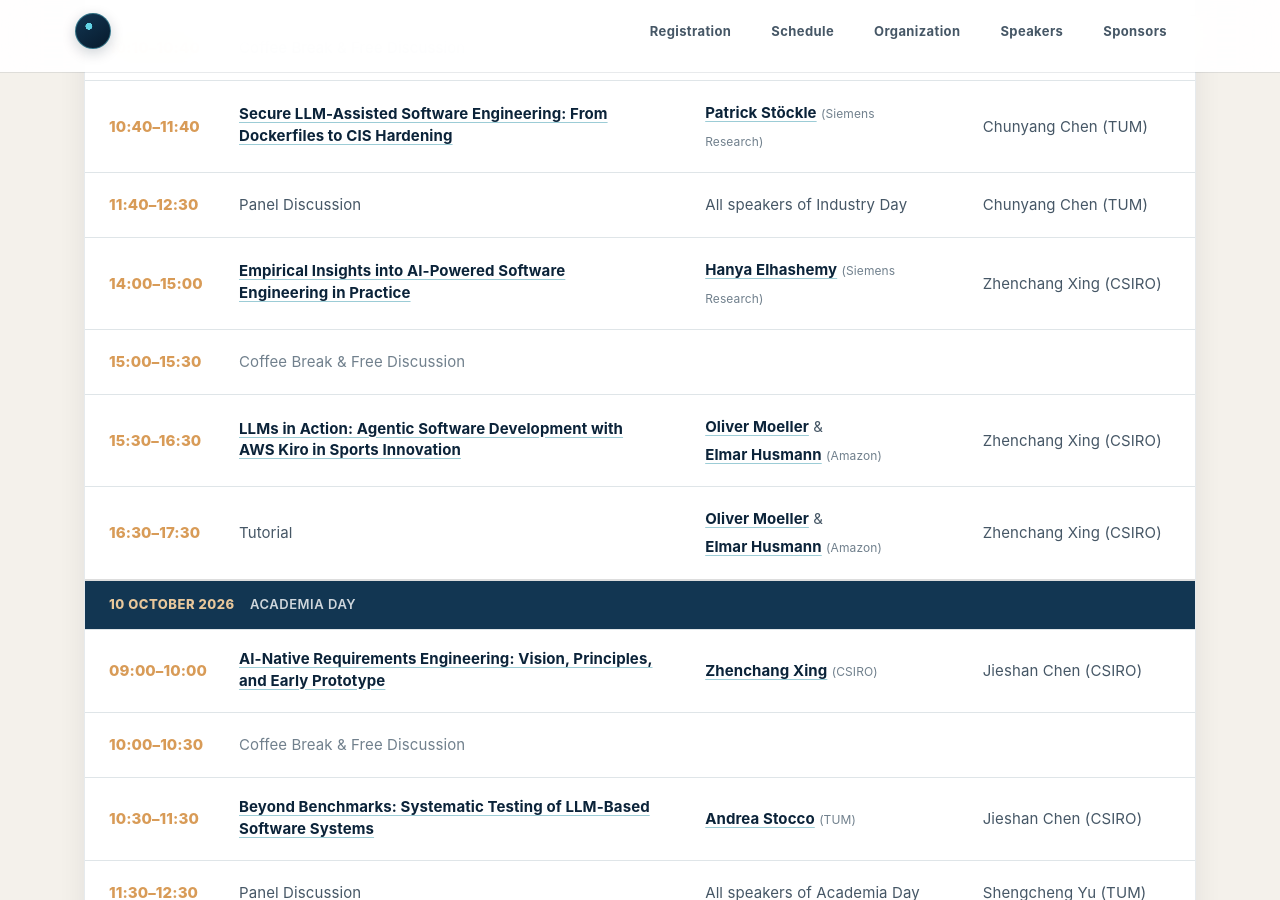
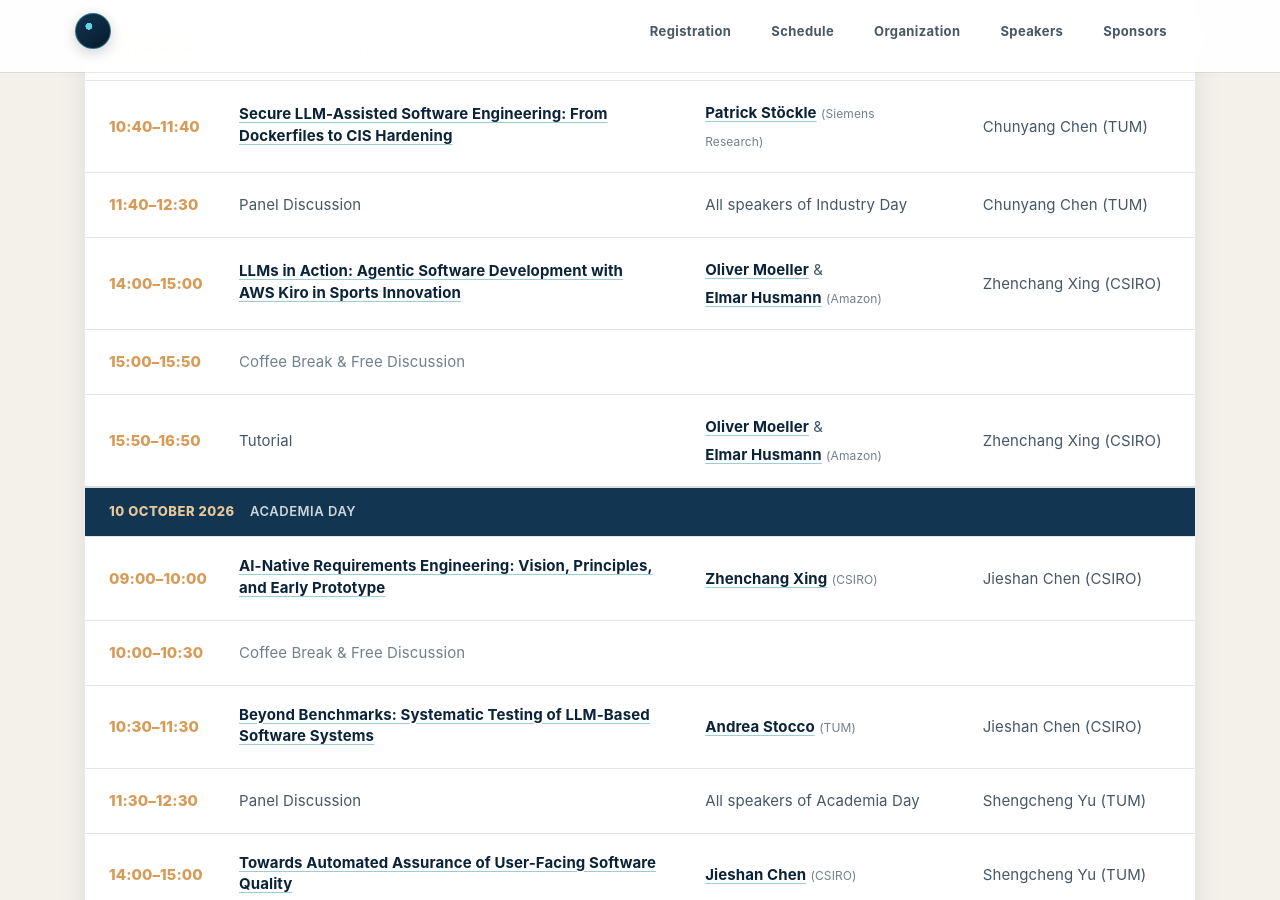
Before and after one commit to LLMSoftwareDev/LLMSoftwareDev.github.io, a Jekyll site: the page built from _pages/home_2026.md, in a window 1280 px wide and 900 px high, scrolled down 2414 px. Built offline with Jekyll 4.4.1, drawn with Linux system fonts in a browser that asks for light colours; nearby versions of some CDN libraries.

Commit message:
Revise industry day afternoon schedule

```diff
--- a/_pages/home_2026.md
+++ b/_pages/home_2026.md
@@ -113,22 +113,16 @@ This winter school focuses on LLM-based software development, combining lectures
           </tr>
           <tr>
             <td class="schedule-time">14:00–15:00</td>
-            <td><button class="schedule-detail-trigger schedule-talk-trigger" type="button" data-speaker-dialog-open="hanya-talk-dialog" data-detail-view="abstract" aria-label="Read abstract for Empirical Insights into AI-Powered Software Engineering in Practice">Empirical Insights into AI-Powered Software Engineering in Practice</button></td>
-            <td><button class="schedule-detail-trigger" type="button" data-speaker-dialog-open="hanya-talk-dialog" data-detail-view="bio" data-speaker-name="Hanya Elhashemy" aria-label="Read Hanya Elhashemy biography">Hanya Elhashemy</button> <span class="schedule-affiliation">(Siemens Research)</span></td>
-            <td>Zhenchang Xing (CSIRO)</td>
-          </tr>
-          <tr>
-            <td class="schedule-time">15:00–15:30</td>
-            <td class="schedule-break" colspan="3">Coffee Break &amp; Free Discussion</td>
-          </tr>
-          <tr>
-            <td class="schedule-time">15:30–16:30</td>
             <td><button class="schedule-detail-trigger schedule-talk-trigger" type="button" data-speaker-dialog-open="amazon-talk-dialog" data-detail-view="abstract" aria-label="Read abstract for LLMs in Action: Agentic Software Development with AWS Kiro in Sports Innovation">LLMs in Action: Agentic Software Development with AWS Kiro in Sports Innovation</button></td>
             <td><button class="schedule-detail-trigger" type="button" data-speaker-dialog-open="amazon-talk-dialog" data-detail-view="bio" data-speaker-name="Oliver Moeller" aria-label="Read Oliver Moeller biography">Oliver Moeller</button> <span class="schedule-and">&amp;</span> <button class="schedule-detail-trigger" type="button" data-speaker-dialog-open="amazon-talk-dialog" data-detail-view="bio" data-speaker-name="Elmar Husmann" aria-label="Read Elmar Husmann biography">Elmar Husmann</button> <span class="schedule-affiliation">(Amazon)</span></td>
             <td>Zhenchang Xing (CSIRO)</td>
           </tr>
           <tr>
-            <td class="schedule-time">16:30–17:30</td>
+            <td class="schedule-time">15:00–15:50</td>
+            <td class="schedule-break" colspan="3">Coffee Break &amp; Free Discussion</td>
+          </tr>
+          <tr>
+            <td class="schedule-time">15:50–16:50</td>
             <td>Tutorial</td>
             <td><button class="schedule-detail-trigger" type="button" data-speaker-dialog-open="amazon-talk-dialog" data-detail-view="bio" data-speaker-name="Oliver Moeller" aria-label="Read Oliver Moeller biography">Oliver Moeller</button> <span class="schedule-and">&amp;</span> <button class="schedule-detail-trigger" type="button" data-speaker-dialog-open="amazon-talk-dialog" data-detail-view="bio" data-speaker-name="Elmar Husmann" aria-label="Read Elmar Husmann biography">Elmar Husmann</button> <span class="schedule-affiliation">(Amazon)</span></td>
             <td>Zhenchang Xing (CSIRO)</td>
```
